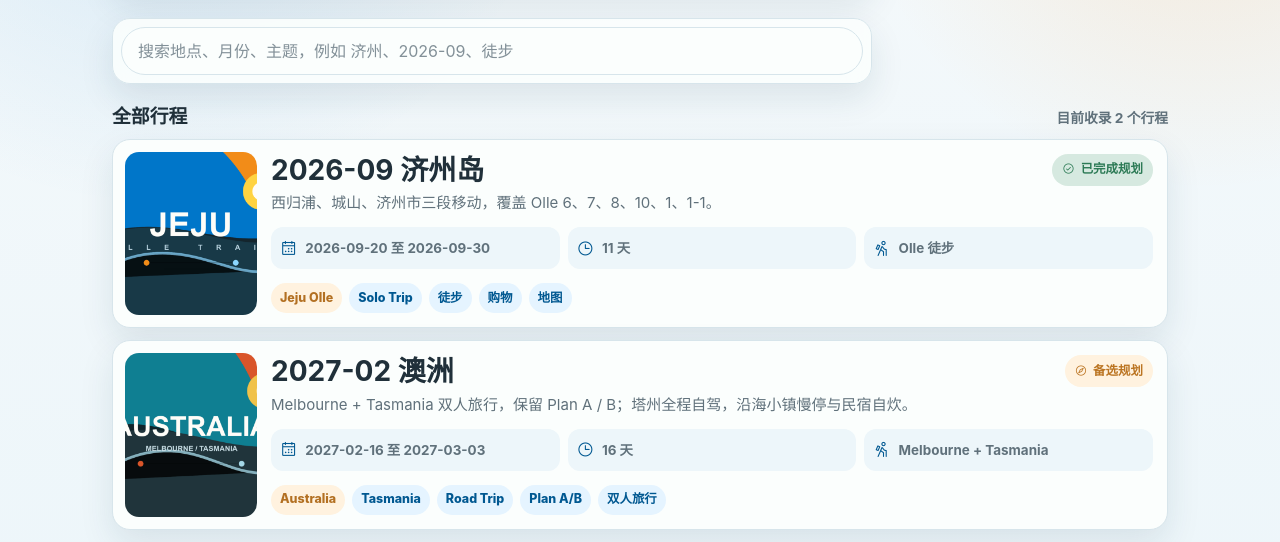
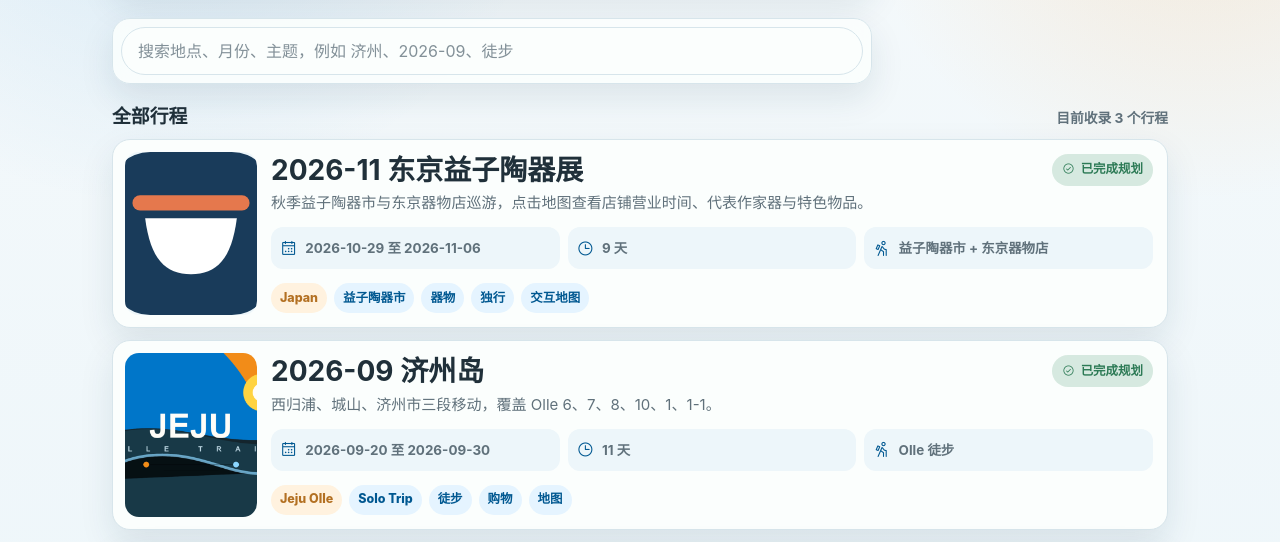
Before and after one commit to cocothesail/cocotravel, a plain HTML site: page index.html in a window 1280 px wide. Shown: the part 210-752 px from the top of the page. Drawn offline with nearby package versions, Linux system fonts and the light colour scheme.

Commit message:
Add November 2026 Tokyo Mashiko pottery trip to homepage

```diff
--- a/index.html
+++ b/index.html
@@ -535,7 +535,7 @@
     <section class="all-trips" id="all-trips" aria-labelledby="all-title">
       <div class="section-head">
         <h2 id="all-title">全部行程</h2>
-        <p class="result-copy" id="result-copy">目前收录 2 个行程</p>
+        <p class="result-copy" id="result-copy">目前收录 3 个行程</p>
       </div>
       <div class="trip-list" id="trip-list"></div>
       <div class="empty" id="empty-state" aria-live="polite">没有找到匹配行程，换个关键词试试。</div>
@@ -544,6 +544,26 @@
 
   <script>
     const trips = [
+      {
+        "name": "2026-11 东京益子陶器展",
+        "summary": "秋季益子陶器市与东京器物店巡游，点击地图查看店铺营业时间、代表作家器与特色物品。",
+        "dates": "2026-10-29 至 2026-11-06",
+        "duration": "9 天",
+        "focus": "益子陶器市 + 东京器物店",
+        "status": "已完成规划",
+        "statusType": "",
+        "statusIcon": "ph-check-circle",
+        "href": "./tokyo-mashiko-utsuwa-2026-10-09/",
+        "image": "./tokyo-mashiko-utsuwa-2026-10-09/favicon.svg",
+        "tags": [
+                "Japan",
+                "益子陶器市",
+                "器物",
+                "独行",
+                "交互地图"
+        ],
+        "searchable": "2026-11 2026-10 东京 益子 陶器展 陶器市 日本 Japan Tokyo Mashiko 栃木 宇都宫 器物 陶艺 作家器 独行 地图"
+},
       {
         name: "2026-09 济州岛",
         summary: "西归浦、城山、济州市三段移动，覆盖 Olle 6、7、8、10、1、1-1。",
```
